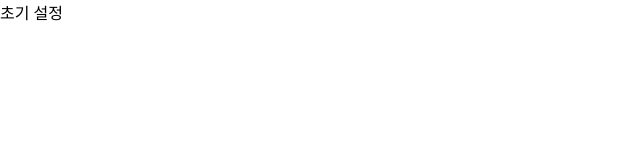
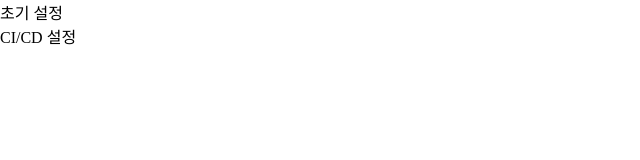
Before and after one commit to TheAverageAgeHasGottenYounger/front, a React (Create React App) app: page / in a window 1280 px wide. Shown: the top 160 px of the page, without its empty margins (0-640 px from the left). Built offline with nearby package versions, Linux system fonts and the light colour scheme.

Commit message:
CI/CD 테스트 1

```diff
--- a/src/App.js
+++ b/src/App.js
@@ -12,6 +12,7 @@ function App() {
   return (
     <Root>
       <div>초기 설정</div>
+      <div>CI/CD 설정</div>
     </Root>
   );
 }
```
